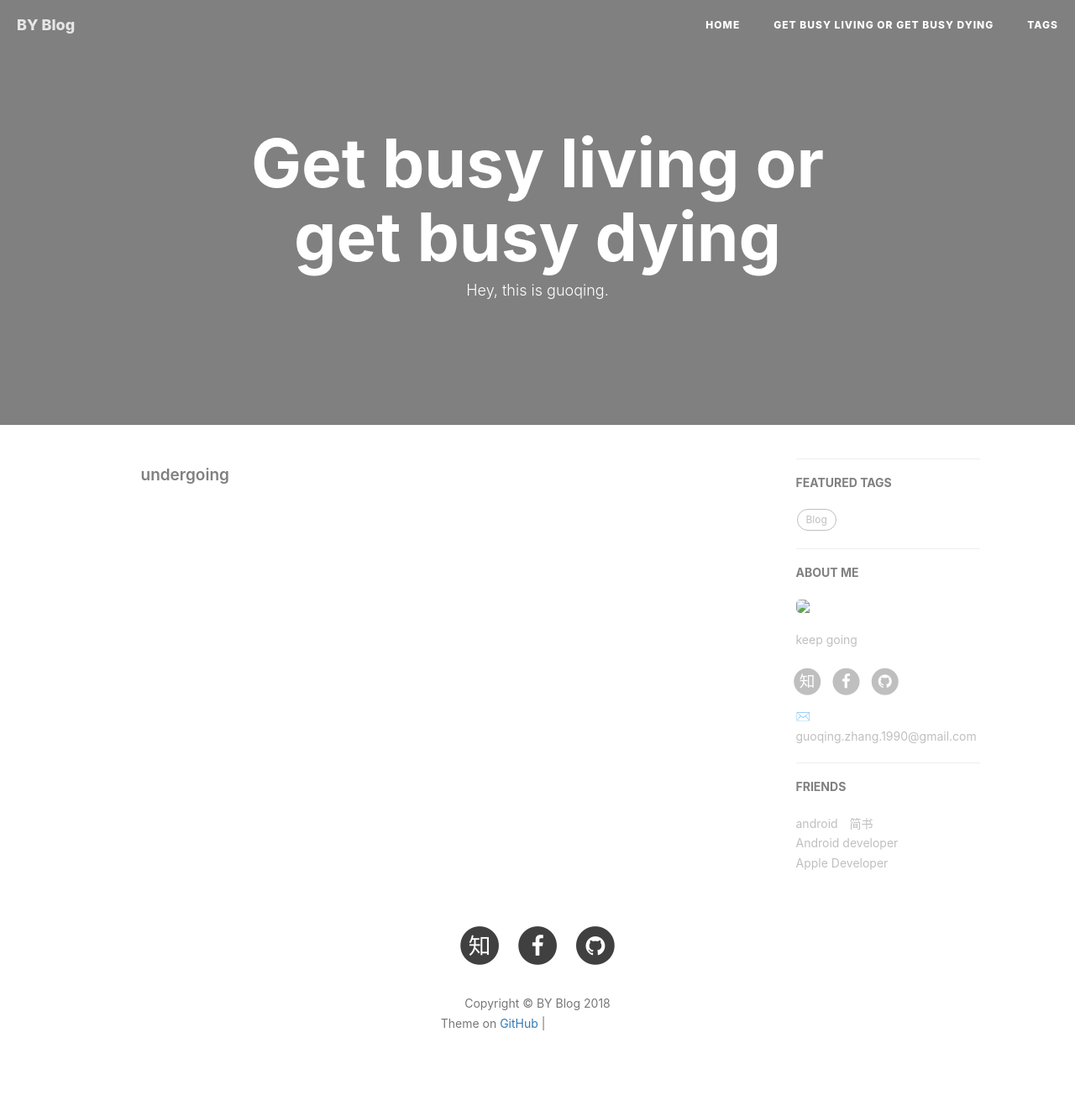
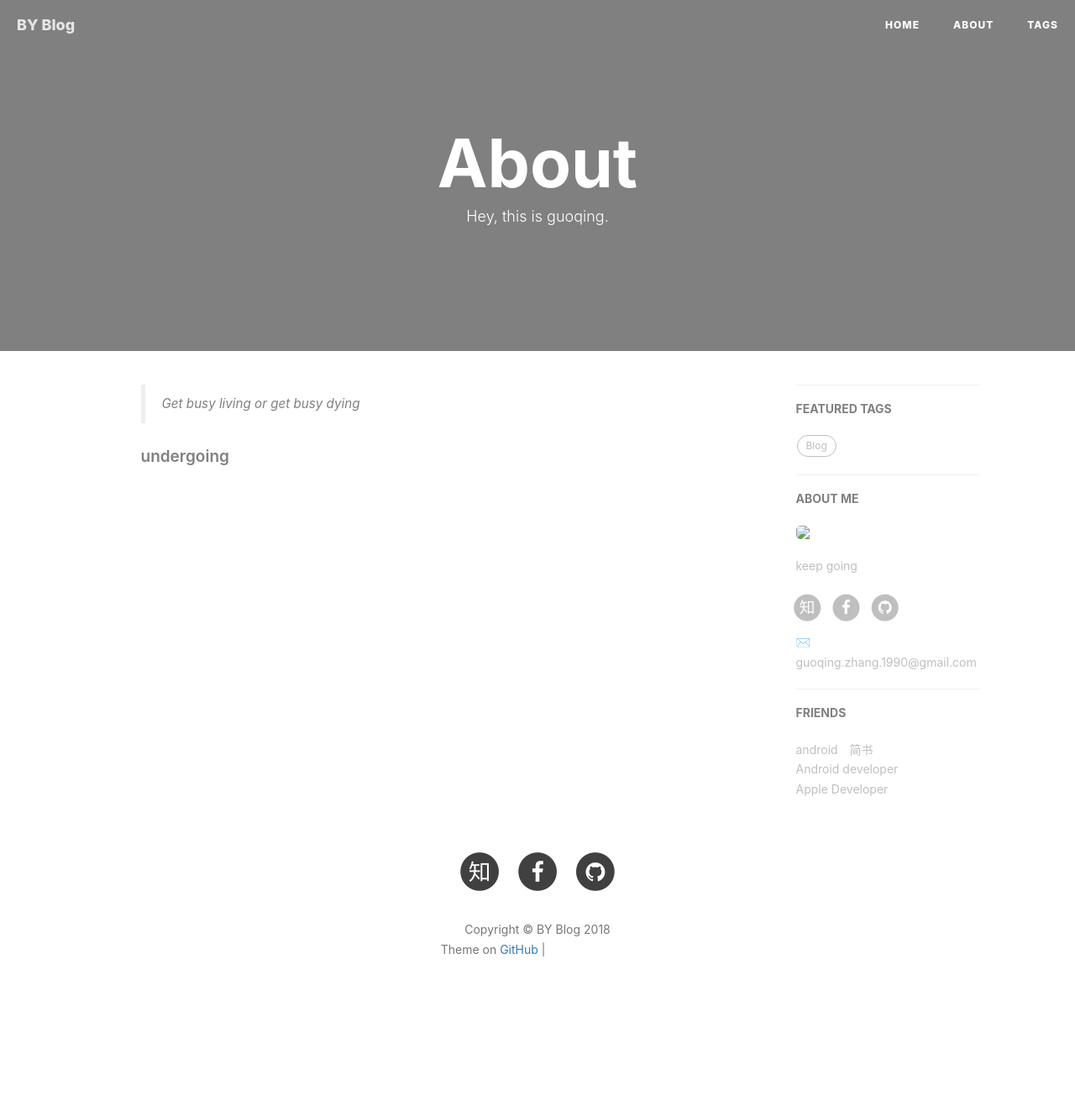
Before and after one commit to MR-GuoQing/blog, a Jekyll site: the page built from about.html, in a window 1280 px wide. Shown: the whole page at 84% size. Built offline with Jekyll 4.4.1, drawn with Linux system fonts in a browser that asks for light colours; nearby versions of some CDN libraries; comment, search, counter and statistics services are not loaded; after the commit the page ends 1235 px from its top, so only the background shows below that; grey boxes are pictures that could not be loaded.

Commit message:
Update about.html

```diff
--- a/about.html
+++ b/about.html
@@ -1,6 +1,6 @@
 ---
 layout: page
-title: "Get busy living or get busy dying"
+title: "About"
 description: "Hey, this is guoqing."
 header-img: "img/post-bg-rwd.jpg"
 ---
```
Also changed, not shown: other parts of about.html (+1 -1 lines).
